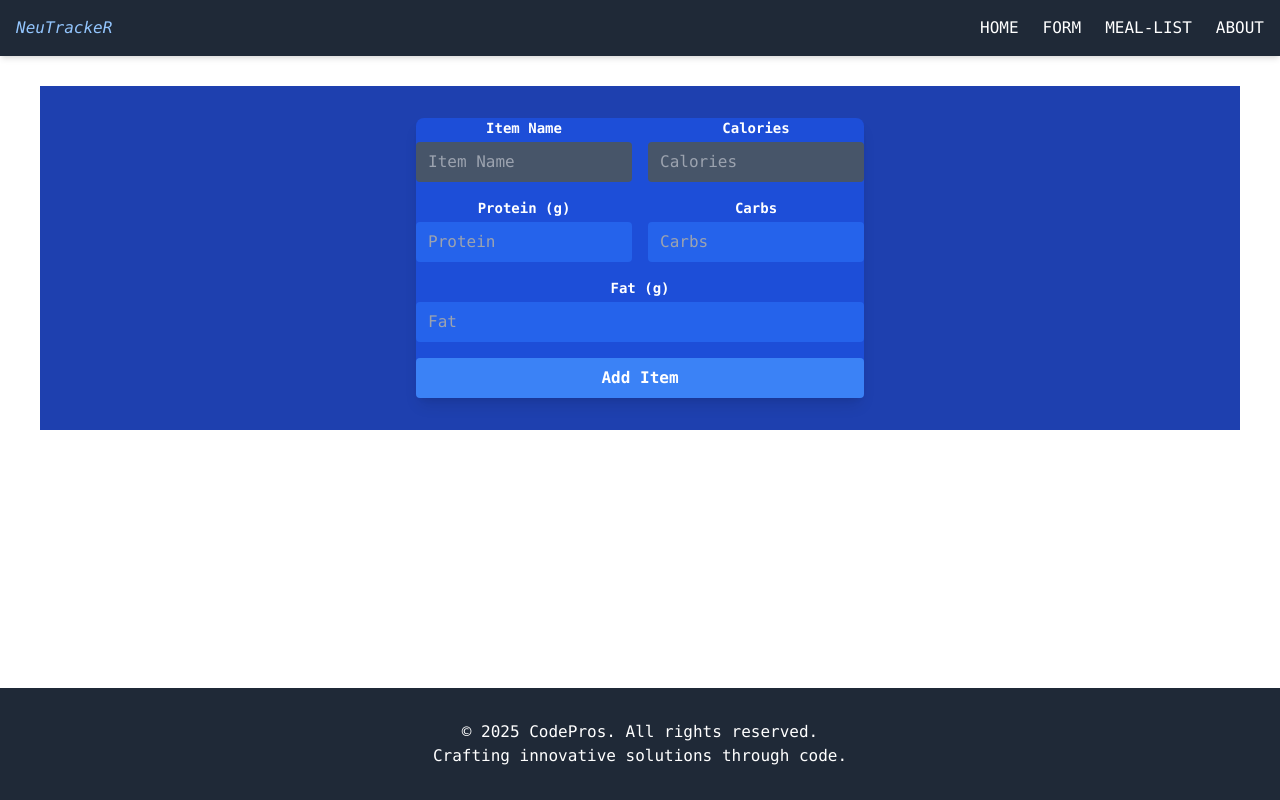
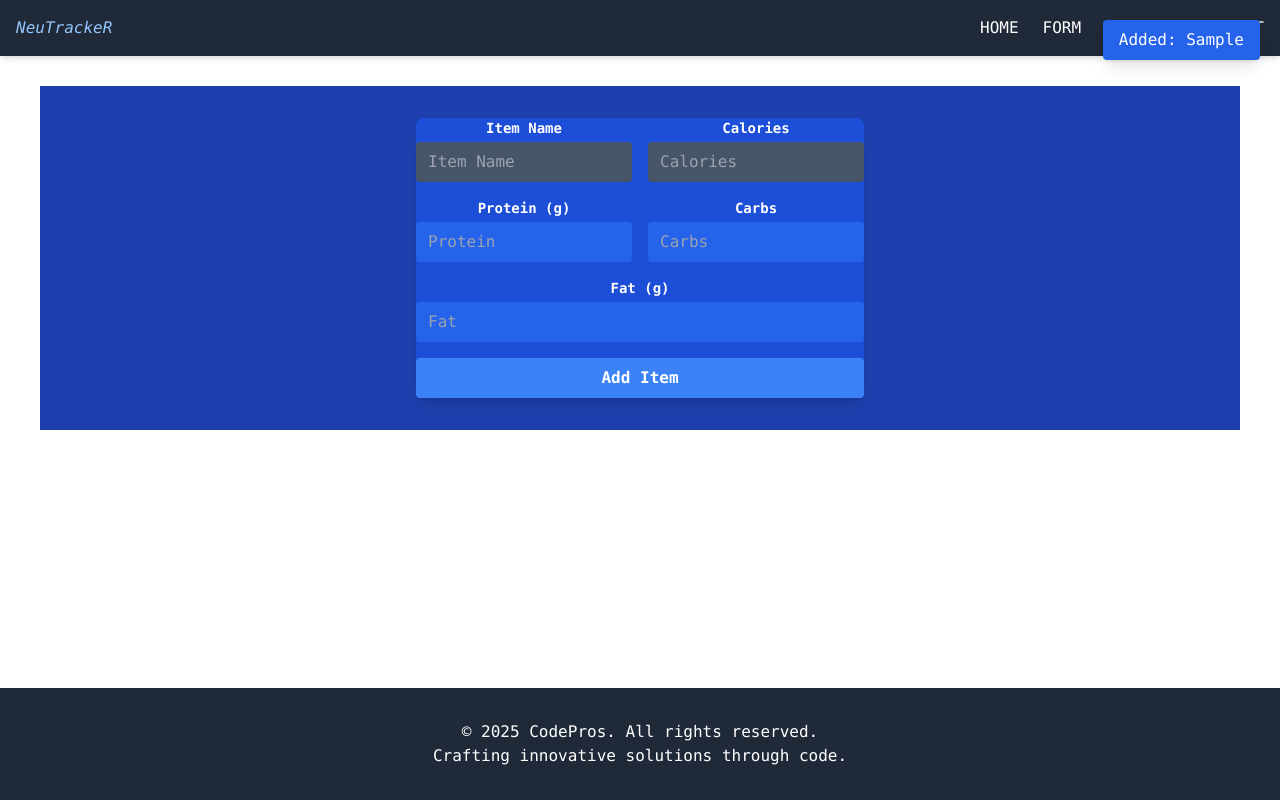
Before and after one commit to daganeabdul/Nutrition-meter-application, a React (Create React App) app: page /form in a window 1280 px wide. Both pictures are taken after typing "Sample", "5", "5", "5", "5" into the empty fields and a click on the button "Add Item". Built offline with nearby package versions, Linux system fonts and the light colour scheme; no server answers; data requests are answered from the project's data file.

Commit message:
Adds notification feature

```diff
--- a/db.json
+++ b/db.json
@@ -39,6 +39,22 @@
       "protein": "56",
       "carbs": "90",
       "fat": "56"
+    },
+    {
+      "id": "e740",
+      "itemName": "WaterMelon",
+      "calories": "20",
+      "protein": "39",
+      "carbs": "40",
+      "fat": "50"
+    },
+    {
+      "id": "b4a2",
+      "itemName": "Watermelon",
+      "calories": "20",
+      "protein": "15",
+      "carbs": "30",
+      "fat": "20"
     }
   ]
 }
--- a/src/App.js
+++ b/src/App.js
@@ -4,7 +4,7 @@ import Layout from "./Pages/Layout";
 import MealForm from "./Pages/MealForm";
 import Home from "./Pages/Home";
 import About from "./Pages/About";
-import MealItem from "./component/MealItem";
+// import MealItem from "./component/MealItem";
 import MealList from "./component/MealList";
 import './component/Card.css';
 
@@ -18,6 +18,7 @@ export default function App() {
         carbs: "",
         fat: "",
     });
+    const [notification, setNotification] = useState(null)
 
     // Function for handling the input onChange event
     function handleChange(e) {
@@ -50,6 +51,8 @@ export default function App() {
             .then(data => setNutrition([...nutritions, data]))
             .catch(error => console.error("POST error:", error));
 
+        setNotification(newNutrition.itemName)
+
         setCurrentNutrition({
             itemName: "",
             calories: "",
@@ -58,6 +61,16 @@ export default function App() {
             fat: "",
         });
     }
+
+    useEffect(() => {
+        if(notification){
+            const timer = setTimeout(() => {
+                setNotification(null)
+            },3000)
+            return () => clearInterval(timer)
+        }
+
+    },[notification])
 
 
     useEffect(() => {
@@ -86,6 +99,7 @@ export default function App() {
                             currentNutrition={currentNutrition}
                             handleChange={handleChange}
                             handleSubmit={handleSubmit}
+                            notification={notification}
                         />
                     }/>
                     <Route path="/list" element={<MealList
@@ -96,6 +110,7 @@ export default function App() {
                 </Route>
             </Routes>
         </BrowserRouter>
+
     );
 }
 
--- a/src/Pages/Home.js
+++ b/src/Pages/Home.js
@@ -1,5 +1,3 @@
-import { Link } from "react-router-dom";
-
 export default function Home() {
     return (
         <div className="text-center">
--- a/src/Pages/MealForm.js
+++ b/src/Pages/MealForm.js
@@ -1,4 +1,4 @@
-export default function MealForm({ currentNutrition, handleChange, handleSubmit }) {
+export default function MealForm({ currentNutrition, handleChange, handleSubmit, notification }) {
     return (
         <div className="max-w-md mx-auto bg-blue-700 rounded-lg shadow-lg">
             <form onSubmit={(e) => handleSubmit(e)} className="space-y-4">
@@ -71,6 +71,22 @@ export default function MealForm({ currentNutrition, handleChange, handleSubmit
                 duration-150 mt-4
                 ">Add Item</button>
             </form>
+             {notification && (
+            <div className="fixed top-5 right-5 bg-blue-600 text-white px-4 py-2 rounded shadow-lg animate-slideIn">
+            Added: {notification}
+            <style jsx>{`
+                @keyframes slideIn {
+                    from{transform: translateX(100%);}
+                    to{transform: translateX(0);}
+                }
+                .animate-slideIn {
+                    animation: slideIn 0.3s ease-out forwards;
+                }
+                `}</style>
+            </div>
+        )}
         </div>
+
+
     );
 }
```
